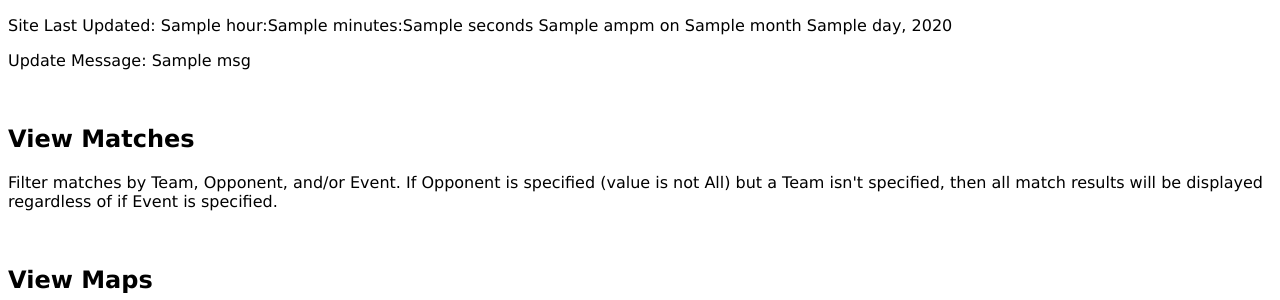
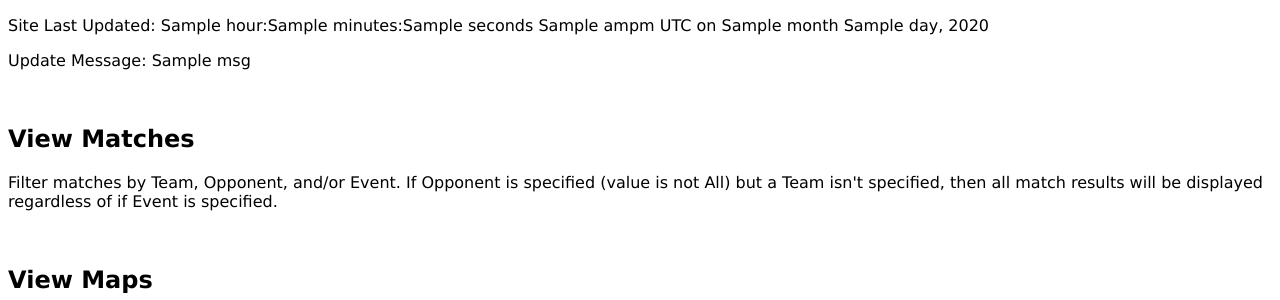
Before and after one commit to cford23/cod-stats-tool, a Flask app: template templates/index.html in a window 1280 px wide. Shown: the part 115-415 px from the top of the page. Run offline with Flask 2, Linux system fonts and the light colour scheme; the template is opened without the code that fills it: most values are stand-ins (such as "Sample title", 1, 10 or a date in 2020); some libraries are stand-ins or nearby versions.

Commit message:
Added Site Last Updated feature

```diff
--- a/templates/index.html
+++ b/templates/index.html
@@ -9,7 +9,7 @@
         {% block content %}
 
         <div id="tab-descriptions">
-            <p>Site Last Updated: {{ hour }}:{{ minutes }}:{{ seconds }} {{ ampm }} on {{ month }} {{ day }}, {{ year }}</p>
+            <p>Site Last Updated: {{ hour }}:{{ minutes }}:{{ seconds }} {{ ampm }} UTC on {{ month }} {{ day }}, {{ year }}</p>
             <p>Update Message: {{ msg }}</p>
             <br>
 
```
